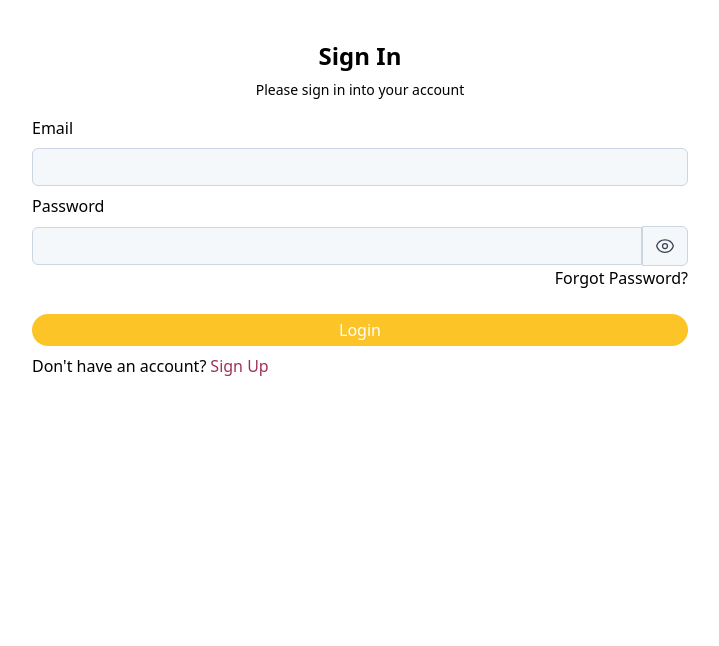
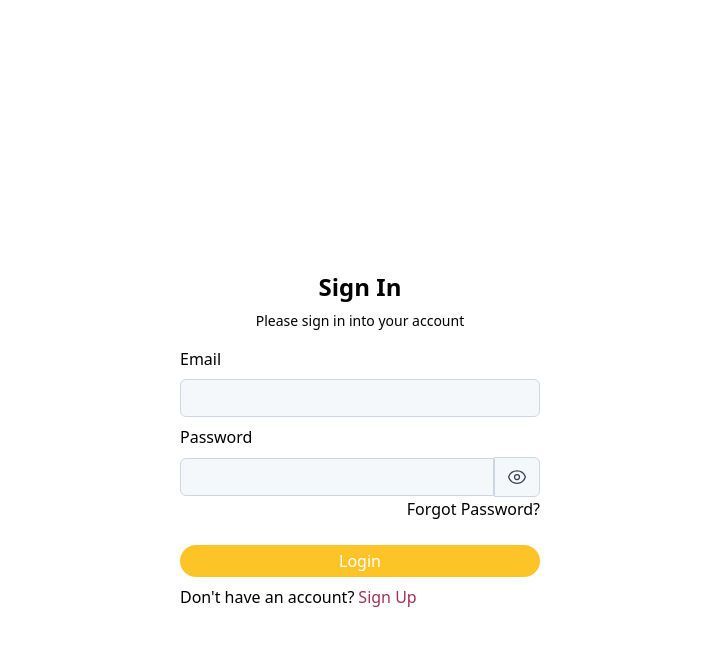
Before and after one commit to ssemugenyi/sacco-membership, a React (Create React App) app: page /login in a window 1280 px wide. Shown: the top 646 px of the page, without its empty margins (280-999 px from the left). Built offline with nearby package versions, Linux system fonts and the light colour scheme.

Commit message:
reduced login form

```diff
--- a/src/components/Forms/LoginForm.tsx
+++ b/src/components/Forms/LoginForm.tsx
@@ -52,6 +52,7 @@ const LoginForm = () => {
   };
 
   return (
+    <div className="h-screen w-full flex items-center m-auto justify-center px-3 max-w-[400px]">
       <Formik
         enableReinitialize
         initialValues={{
@@ -140,6 +141,7 @@ const LoginForm = () => {
           </Form>
         )}
       </Formik>
+    </div>
   );
 };
 
```
Lines whose indentation alone changed are shown as unchanged.
